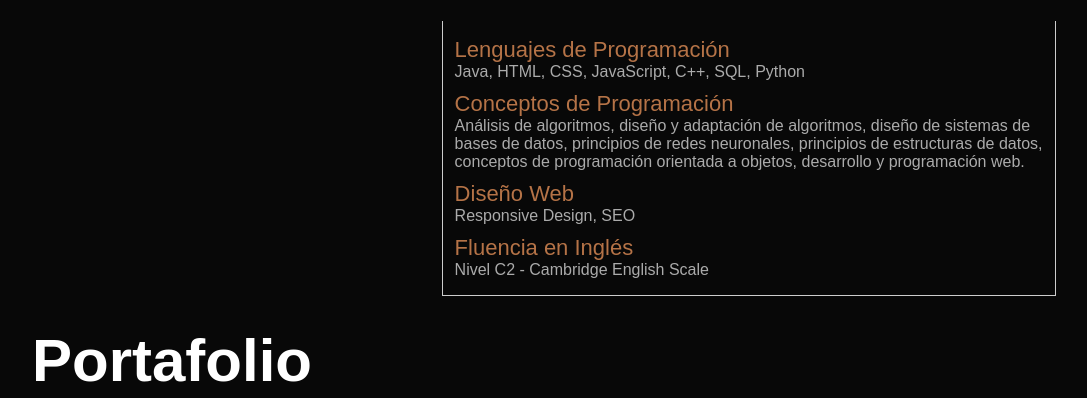
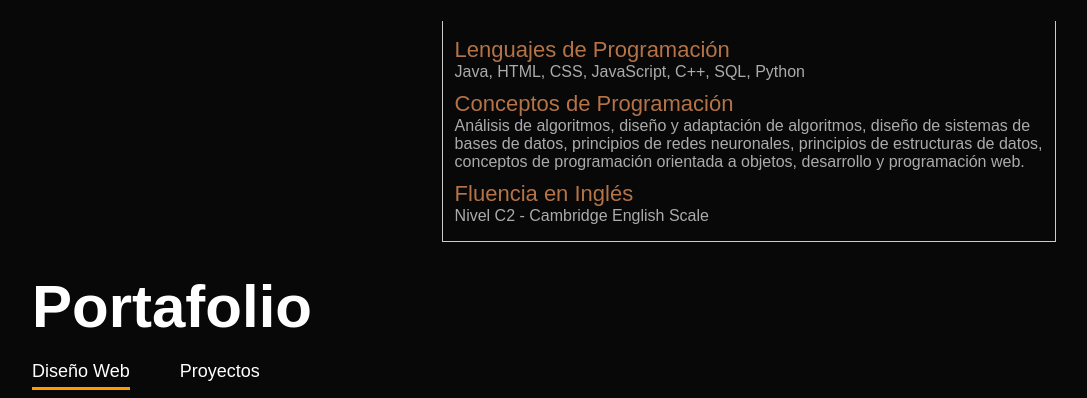
Before and after one commit to Ph475/Portafolio, a plain HTML site: page index.html in a window 1280 px wide. Shown: the part 711-1109 px from the top of the page, without its empty margins (96-1183 px from the left). Drawn offline with Linux system fonts and the light colour scheme.

Commit message:
commit asa author: Felipe

```diff
--- a/index.html
+++ b/index.html
@@ -48,7 +48,6 @@
                         <ul>
                             <li><span>Lenguajes de Programación</span><br>Java, HTML, CSS, JavaScript, C++, SQL, Python</li>
                             <li><span>Conceptos de Programación</span><br>Análisis de algoritmos, diseño y adaptación de algoritmos, diseño de sistemas de bases de datos, principios de redes neuronales, principios de estructuras de datos, conceptos de programación orientada a objetos, desarrollo y programación web.</li>
-                            <li><span>Diseño Web</span><br>Responsive Design, SEO</li>
                             <li><span>Fluencia en Inglés</span><br>Nivel C2 - Cambridge English Scale</li>
                         </ul>
                     </div>
```
